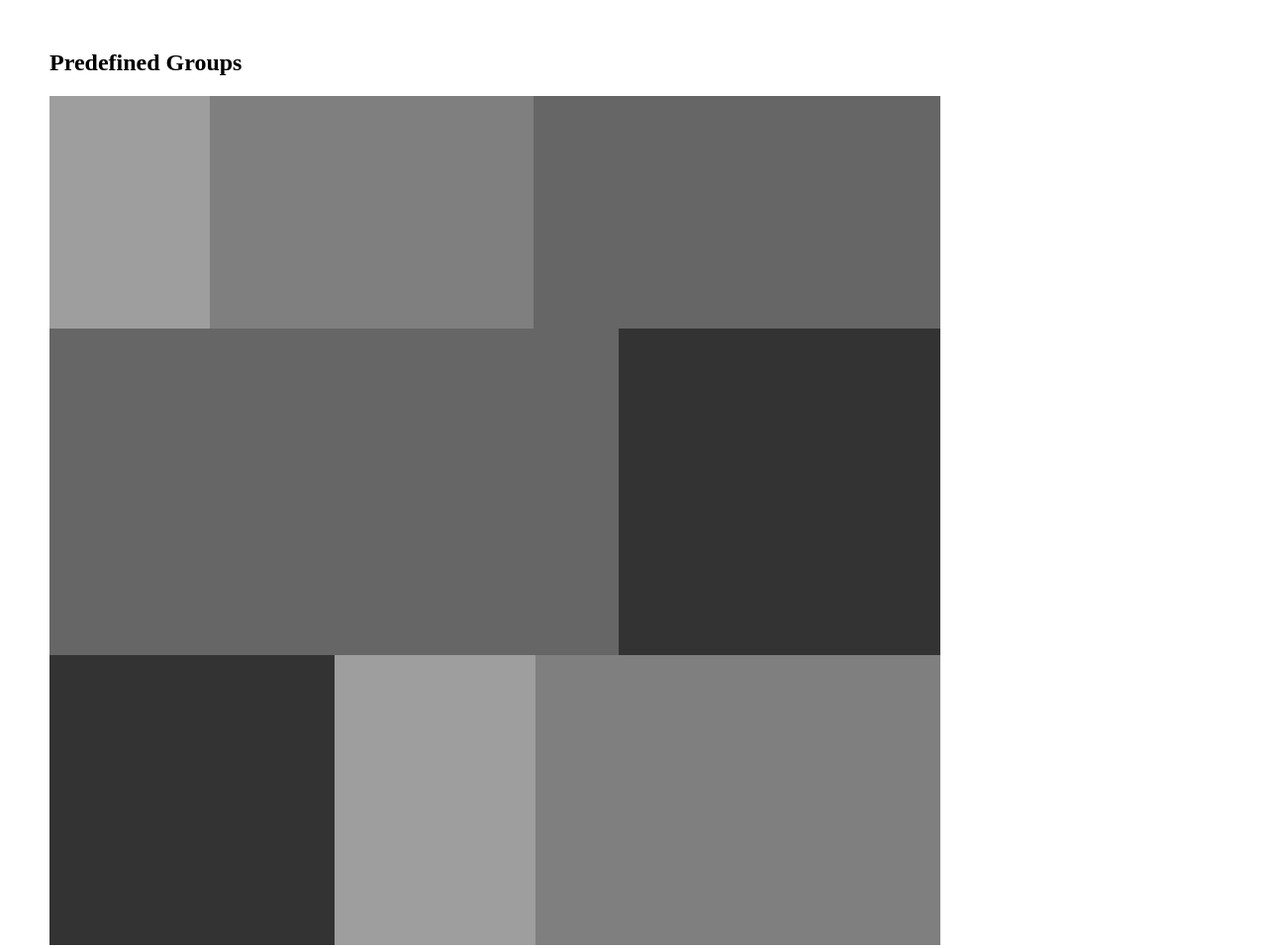
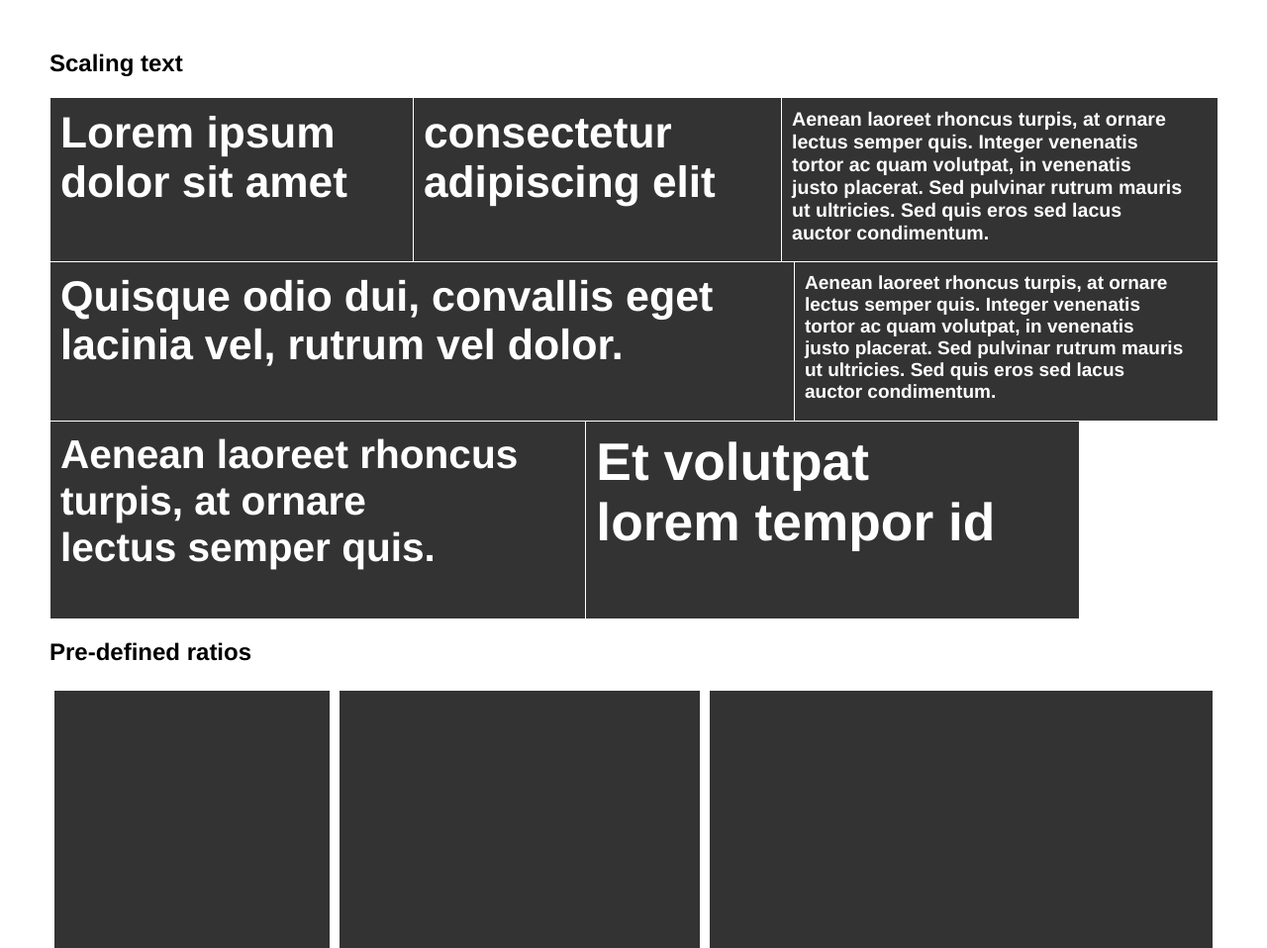
Before and after one commit to jamesmusgrave/griddle.js, a plain HTML site: page index.htm in a window 1280 px wide. Shown: the top 958 px of the page at 99% size. Drawn offline with nearby package versions, Linux system fonts and the light colour scheme.

Commit message:
Exposed scaling option Preference for dom defined ratio Improved rounding for fit to width More examples

```diff
--- a/index.htm
+++ b/index.htm
@@ -6,22 +6,47 @@
 <head>
     <meta charset="utf-8">
     <meta http-equiv="X-UA-Compatible" content="IE=edge,chrome=1">
-        <title></title>
+    <title>
+    </title>
     <meta name="description" content="">
     <meta name="viewport" content="width=device-width">
     <style>
-			body{
-				margin:50px;
+		body {
+			margin: 50px;
+			font-family: "Helvetica Neue", Helvetica, Arial, sans-serif;
+			font-weight: bold;
 		}
-			.item{
-				opacity:0;
+
+		#more {
+			display: none;
+		}
+
+		.item {
+			opacity: 0;
 			-webkit-transition: opacity 1s ease-out;
 			-moz-transition: opacity 1s ease-out;
 			transition: opacity 1s ease-out;
+			box-sizing: border-box;
+			background: #333;
+			color: #fff;
 		}
-			#more{
-				display:none;
+
+		#scalingtext .item {
+			float: left;
+			border-top: 1px solid #fff;
+			border-left: 1px
+		        solid #fff;
+			padding: 10px;
 		}
+
+		#scalingtext .item span {
+			line-height: 70%;
+		}
+
+		#setratios .item {
+			border: 5px solid #fff;
+		}
+
 		.wrap:after {
 			content: ".";
 			display: block;
@@ -33,8 +58,112 @@
     </style>
 </head>
 <body>
+    <h2>
+        Scaling text
+    </h2>
+    <div id="scalingtext" class="wrap">
+        <div class="item">
+            <span>
+                Lorem ipsum
+                <br/>
+                dolor sit amet
+            </span>
+        </div>
+        <div class="item">
+            <span>
+                consectetur
+                <br/>
+                adipiscing elit
+            </span>
+        </div>
+        <div class="item">
+            <span>
+                Aenean laoreet rhoncus turpis, at ornare
+                <br/>
+                lectus semper quis. Integer venenatis
+                <br/>
+                tortor ac quam volutpat, in venenatis
+                <br/>
+                justo placerat. Sed pulvinar rutrum mauris
+                <br/>
+                ut ultricies. Sed quis eros sed lacus
+                <br/>
+                auctor condimentum.
+            </span>
+        </div>
+        <div class="item">
+            <span>
+                Quisque odio dui, convallis eget
+                <br/>
+                lacinia vel, rutrum vel dolor.
+            </span>
+        </div>
+        <div class="item">
+            <span>
+                Aenean laoreet rhoncus turpis, at ornare
+                <br/>
+                lectus semper quis. Integer venenatis
+                <br/>
+                tortor ac quam volutpat, in venenatis
+                <br/>
+                justo placerat. Sed pulvinar rutrum mauris
+                <br/>
+                ut ultricies. Sed quis eros sed lacus
+                <br/>
+                auctor condimentum.
+            </span>
+        </div>
+        <div class="item">
+            <span>
+                Aenean laoreet rhoncus
+                <br/>
+                turpis, at ornare
+                <br/>
+                lectus semper quis.
+            </span>
+        </div>
+        <div class="item">
+            <span>
+                Et volutpat
+                <br/>
+                lorem tempor id
+            </span>
+        </div>
+    </div>
 
-<h2>Predefined Groups</h2>
+    <h2>
+        Pre-defined ratios
+    </h2>
+    <div id="setratios" class="wrap">
+        <div class="item" data-ratio="1">
+        </div>
+        <div class="item" data-ratio="1.3">
+        </div>
+        <div class="item" data-ratio="1.8">
+        </div>
+        <div class="item" data-ratio="0.8">
+        </div>
+        <div class="item" data-ratio="1.3">
+        </div>
+        <div class="item" data-ratio="1">
+        </div>
+        <div class="item" data-ratio="1">
+        </div>
+        <div class="item" data-ratio="1.3">
+        </div>
+        <div class="item" data-ratio="1.8">
+        </div>
+        <div class="item" data-ratio="0.8">
+        </div>
+        <div class="item" data-ratio="1.3">
+        </div>
+        <div class="item" data-ratio="1">
+        </div>
+    </div>
+
+    <h2>
+        Predefined Groups
+    </h2>
     <div id="setpattern">
         <div class="wrap">
             <div class="item">
@@ -68,8 +197,9 @@
         </div>
     </div>
 
-
-<h2>Only Show Full Rows</h2>
+    <h2>
+        Only Show Full Rows
+    </h2>
     <div id="fullrows" class="wrap">
         <div class="item">
             <img src="/examples/images/square.png" />
@@ -96,8 +226,6 @@
             <img src="/examples/images/widescreen.png" />
         </div>
     </div>
-
-
     <div id="more">
         <div class="item">
             <img src="/examples/images/square.png" />
@@ -112,45 +240,70 @@
             <img src="/examples/images/widescreen.png" />
         </div>
     </div>
-
     <script src="//ajax.googleapis.com/ajax/libs/jquery/1.10.1/jquery.min.js"></script>
     <script src="jquery.griddle.js"></script>
+    <script>
+    $(function() {
+	    $('#scalingtext').griddle({
+	        maxRatio: 4.5,
+	        exposeScaling: true,
+	        maxHeight: 200,
+	        end: function(elm) {
+	            elm.children().each(function() {
+	                var scale = parseFloat($(this).attr('data-scale')) * 95;
+	                $(this).css({
+	                    'font-size': scale + "%"
+	                });
+	            });
+	            elm.children().css({
+	                opacity: 1
+	            });
+	        }
+	    });
+	    $('#setratios').griddle({
+	        maxRatio: 3.5,
+	        end: function(elm) {
+	            elm.children().css({
+	                opacity: 1
+	            });
+	        }
+	    });
+	    $('#setpattern .wrap').imagesLoaded(function() {
+	        $(this).griddle({
+	            parentWidth: 900,
+	            end: function(elm) {
+	                elm.children().css({
+	                    opacity: 1
+	                });
+	            }
+	        });
+	    });
+	    $('#fullrows').imagesLoaded(function() {
+	        $(this).griddle({
+	            maxRatio: 2.6,
+	            maxHeight: 400,
+	            end: function(elm) {
+	                // $("html, body").scrollTop($(document).height());
+	                var lastRow = elm.children().last().attr('data-row');
+	                elm.children('[data-row!="' + lastRow + '"]').show().css({
+	                    opacity: 1
+	                });
+	                elm.children('[data-row="' + lastRow + '"]').css({
+	                    display: 'none'
+	                });
 
-<script>
-
-$(function(){
-	$('.wrap').click(function(){
-		var source =  $('#more');
-		var random = Math.round(Math.random()*4);
-		var more = $(source).children('.item:eq('+random+')').clone().wrap('<div>').parent().html();
+	            }
+	        });
+	    });
+	    $('#fullrows, #setpattern .wrap').click(function() {
+	        var source = $('#more');
+	        var random = Math.round(Math.random() * 4);
+	        var more = $(source).children('.item:eq(' + random + ')').clone().wrap('<div>').parent().html();
 	        $(this).append(more);
 	        // $(this).griddle('option',{parentWidth: 500});
 	        $(this).griddle('layout');
 	    });
-	$('#setpattern .wrap').imagesLoaded(function(){
-		$(this).griddle({
-			parentWidth: 900,
-			end: function(elm){
-				elm.children().css({opacity:1});
-			}
 	});
-	});
-	$('#fullrows').imagesLoaded(function(){
-		$(this).griddle({
-			maxRatio : 2.6,
-			maxHeight : 400,
-			end: function(elm){
-				// $("html, body").scrollTop($(document).height());
-				var lastRow = elm.children().last().attr('data-row');
-				elm.children('[data-row!="'+lastRow+'"]').show().css({opacity:1});
-				elm.children('[data-row="'+lastRow+'"]').css({display:'none'});
-
-			}
-		});
-	});
-});
-
 	</script>
-
 </body>
 </html>
```
Also changed, not shown: jquery.griddle.js. Lines whose indentation alone changed are shown as unchanged.
